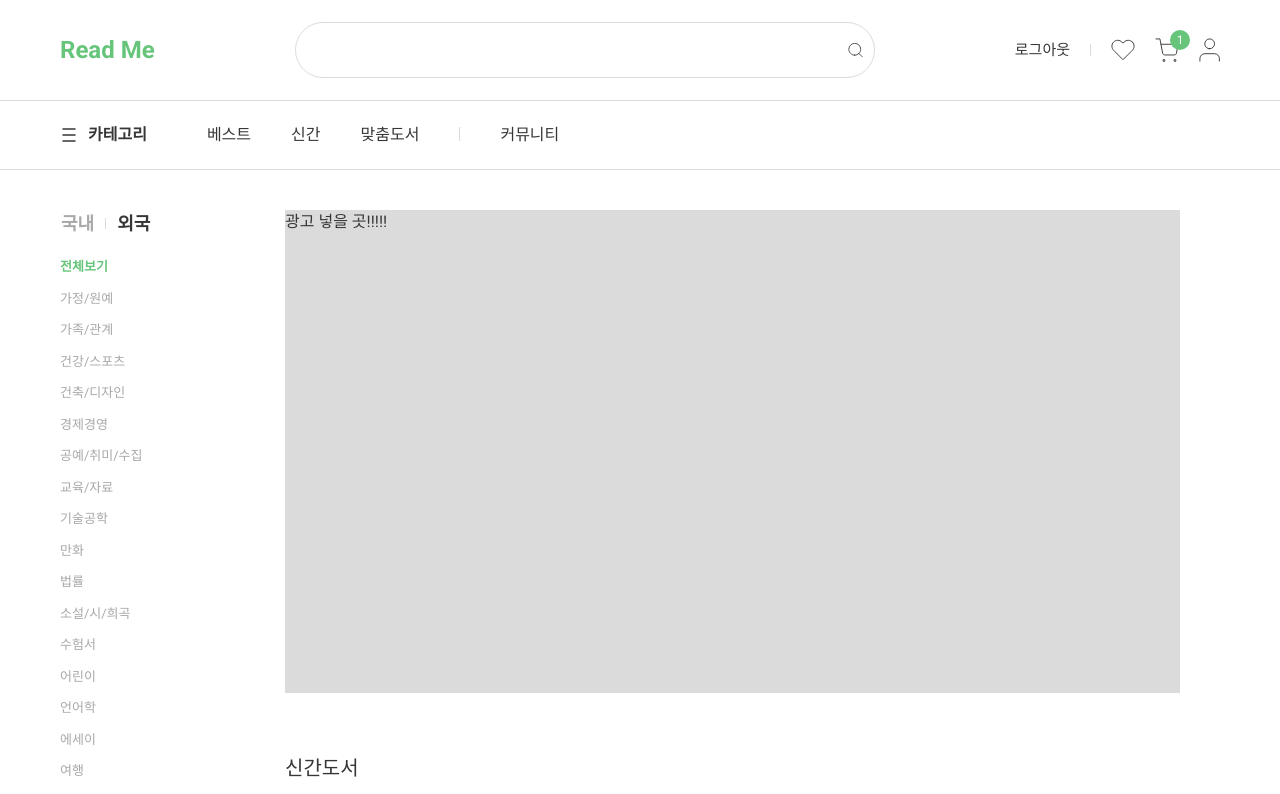
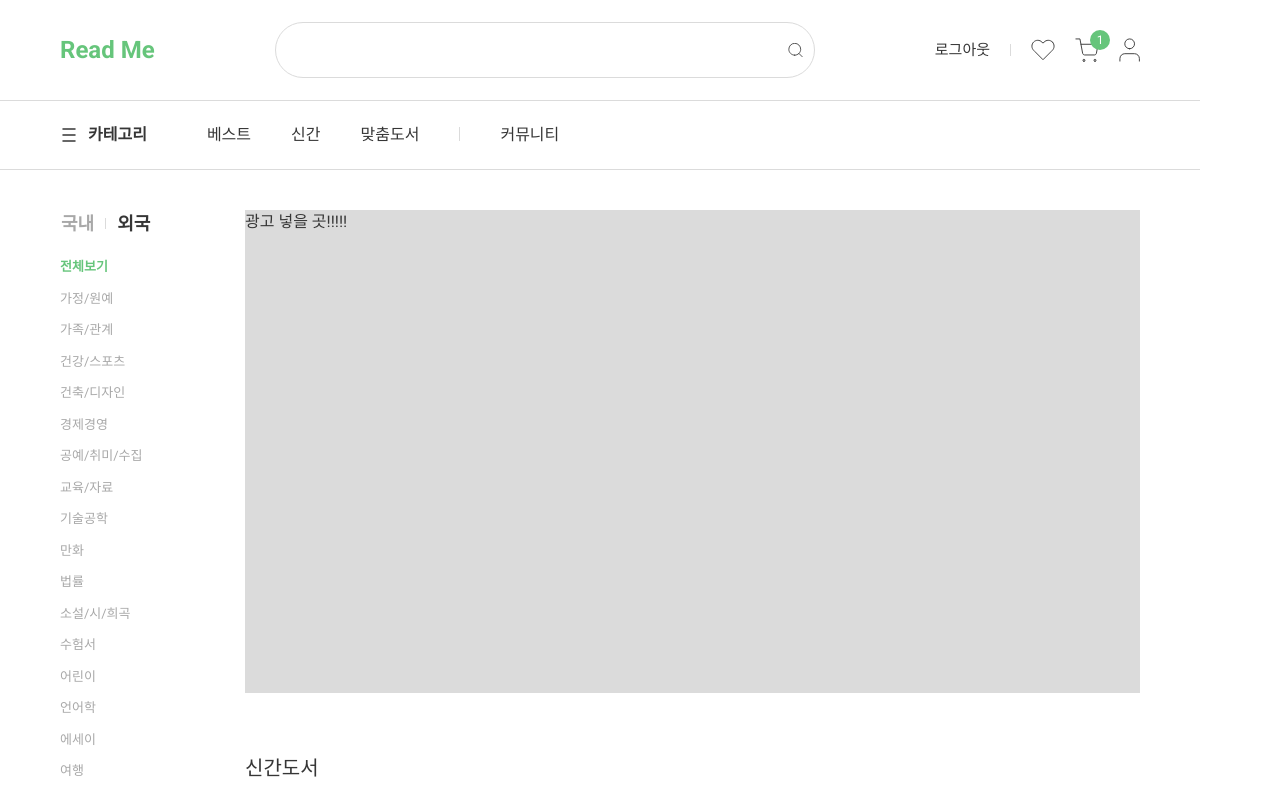
Before and after one commit to yunajoe/front_bookstore-README, a Next.js app: page /foreign in a window 1280 px wide. Shown: the top 794 px of the page. Built offline with nearby package versions, Linux system fonts and the light colour scheme.

Commit message:
design: max width 1200px로 설정

```diff
--- a/src/components/layout/sidebarLayout.tsx
+++ b/src/components/layout/sidebarLayout.tsx
@@ -20,6 +20,7 @@ function SidebarLayout({
   children,
 }: SidebarLayoutProps) {
   return (
+    <div className="flex flex-col max-w-[1200px]">
       <MainLayout>
         <section
           role="content"
@@ -33,6 +34,7 @@ function SidebarLayout({
           {children}
         </section>
       </MainLayout>
+    </div>
   );
 }
 
```
Lines whose indentation alone changed are shown as unchanged.
